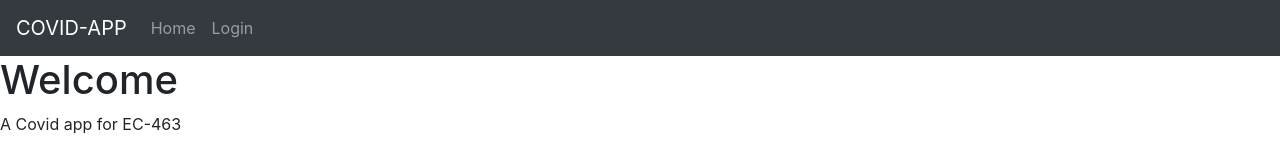
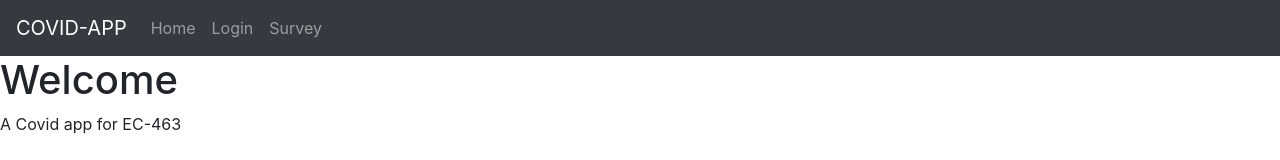
Before and after one commit to thehanriver/COVID-Symptoms-Site, a React (Create React App) app: page / in a window 1280 px wide. Shown: the top 160 px of the page. Built offline with nearby package versions, Linux system fonts and the light colour scheme.

Commit message:
Add files via upload

```diff
--- a/src/Components/Nav.js
+++ b/src/Components/Nav.js
@@ -12,6 +12,7 @@ const Navigation = (props) => {
 				<Nav className = "mr-auto">
 					<Nav.Link href ="/Home"> Home </Nav.Link>
 					<Nav.Link href ="/Login"> Login </Nav.Link>
+					<Nav.Link href = "/Survey"> Survey </Nav.Link>
 				</Nav>
 			</Navbar.Collapse>
 		</Navbar>
```
